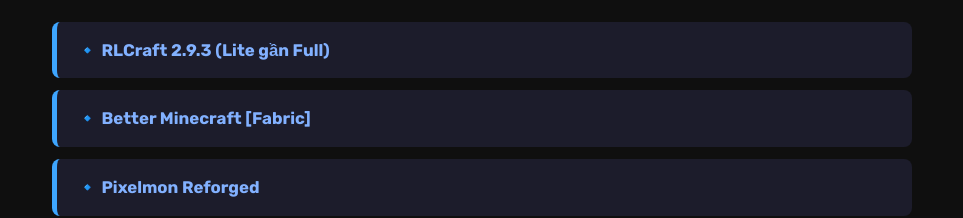
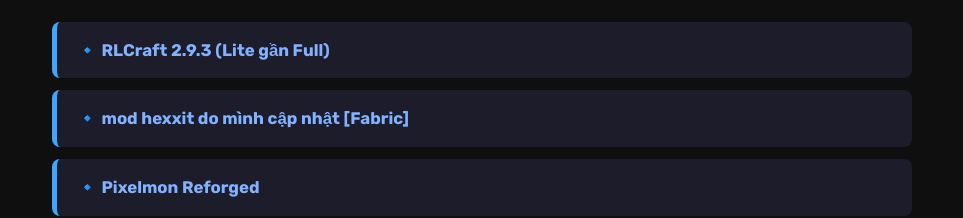
Before and after one commit to dotaitrong23052006-byte/trongehw, a plain HTML site: page index.html in a window 1280 px wide. Shown: the part 815-1033 px from the top of the page, without its empty margins (158-1121 px from the left). Drawn offline with Linux system fonts and the light colour scheme.

Commit message:
Cập nhật code mới

```diff
--- a/index.html
+++ b/index.html
@@ -188,7 +188,7 @@
           🔹 RLCraft 2.9.3 (Lite gần Full)
         </a>
       </li>
-      <li><a href="#" class="modlink">🔹 Better Minecraft [Fabric]</a></li>
+      <li><a href="https://drive.google.com/file/d/1uETX7Z3JGvkLEluAQ7-3NbyQnzEvJyHG/view?usp=sharing" class="modlink">🔹 mod hexxit do mình cập nhật [Fabric]</a></li>
       <li><a href="#" class="modlink">🔹 Pixelmon Reforged</a></li>
       <li><a href="#" class="modlink">🔹 Medieval MC (Fabric/Forge)</a></li>
       <li><a href="#" class="modlink">🔹 Origins SMP Modpack</a></li>
```
